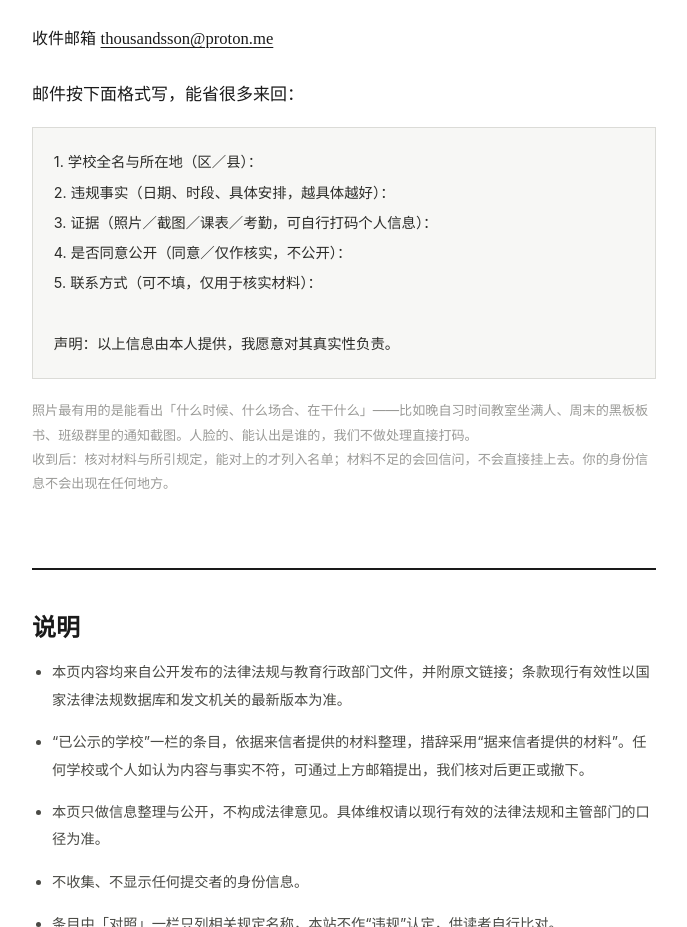
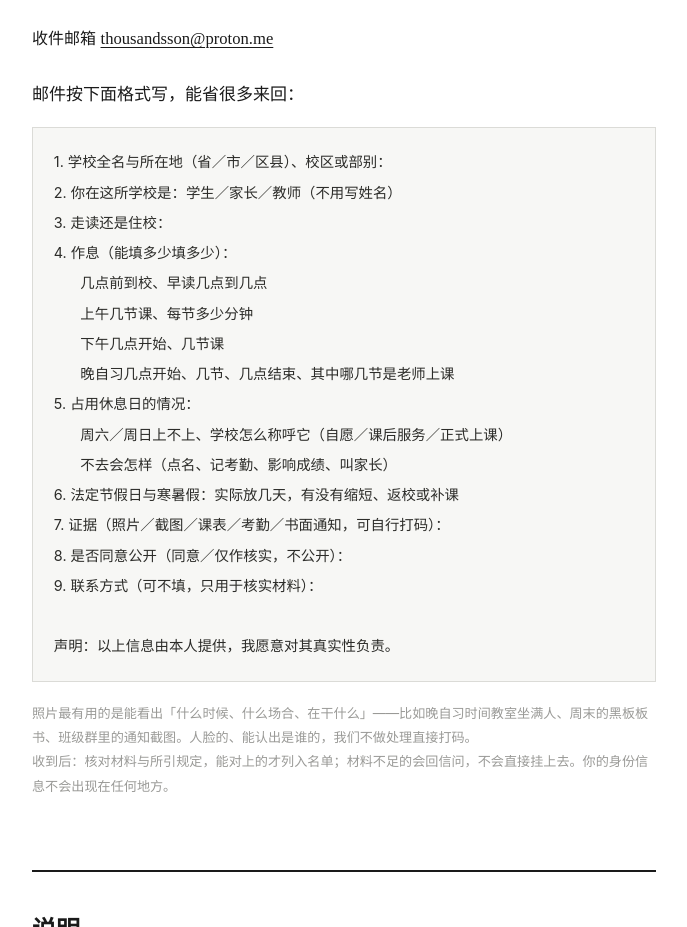
Before and after one commit to thousandsson/713.rip, a plain HTML site: page index.html in a window 1280 px wide. Shown: the part 3880-4807 px from the top of the page, without its empty margins (296-983 px from the left). Drawn offline with Linux system fonts and the light colour scheme.

Commit message:
收录第 2 所学校（西华师范大学附属中学）；每条加「提供人」；投稿模板细化；补 CHANGELOG

```diff
--- a/index.html
+++ b/index.html
@@ -210,11 +210,21 @@
     <p class="mailrow">收件邮箱 <a class="mail" href="mailto:thousandsson@proton.me">thousandsson@proton.me</a></p>
     <p>邮件按下面格式写，能省很多来回：</p>
 
-    <pre class="tmpl">1. 学校全名与所在地（区／县）：
-2. 违规事实（日期、时段、具体安排，越具体越好）：
-3. 证据（照片／截图／课表／考勤，可自行打码个人信息）：
-4. 是否同意公开（同意／仅作核实，不公开）：
-5. 联系方式（可不填，仅用于核实材料）：
+    <pre class="tmpl">1. 学校全名与所在地（省／市／区县）、校区或部别：
+2. 你在这所学校是：学生／家长／教师（不用写姓名）
+3. 走读还是住校：
+4. 作息（能填多少填多少）：
+   　几点前到校、早读几点到几点
+   　上午几节课、每节多少分钟
+   　下午几点开始、几节课
+   　晚自习几点开始、几节、几点结束、其中哪几节是老师上课
+5. 占用休息日的情况：
+   　周六／周日上不上、学校怎么称呼它（自愿／课后服务／正式上课）
+   　不去会怎样（点名、记考勤、影响成绩、叫家长）
+6. 法定节假日与寒暑假：实际放几天，有没有缩短、返校或补课
+7. 证据（照片／截图／课表／考勤／书面通知，可自行打码）：
+8. 是否同意公开（同意／仅作核实，不公开）：
+9. 联系方式（可不填，只用于核实材料）：
 
 声明：以上信息由本人提供，我愿意对其真实性负责。</pre>
 
@@ -295,6 +305,7 @@
           (viol ? '<h4>对照</h4><ul class="violations">' + viol + '</ul>' : '') +
           (shots ? '<h4>证据</h4><div class="shots">' + shots + '</div>' : '') +
           (s.evidence ? '<p class="src">材料：' + esc(s.evidence) + '</p>' : '') +
+          (s.provider ? '<p class="src">提供人：' + esc(s.provider) + '</p>' : '') +
         '</div>';
 
       host.appendChild(el);
```
